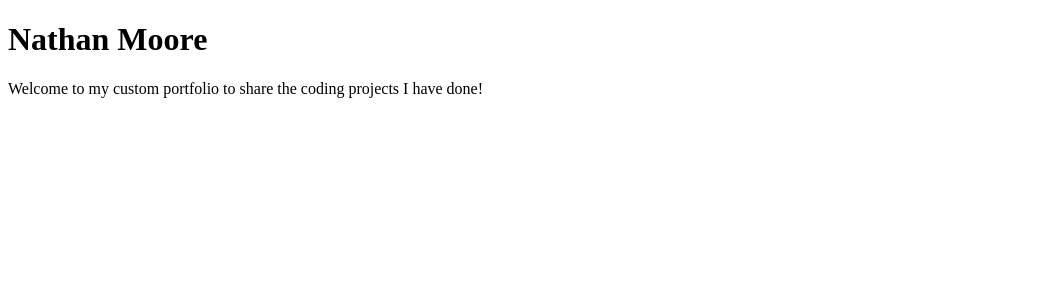
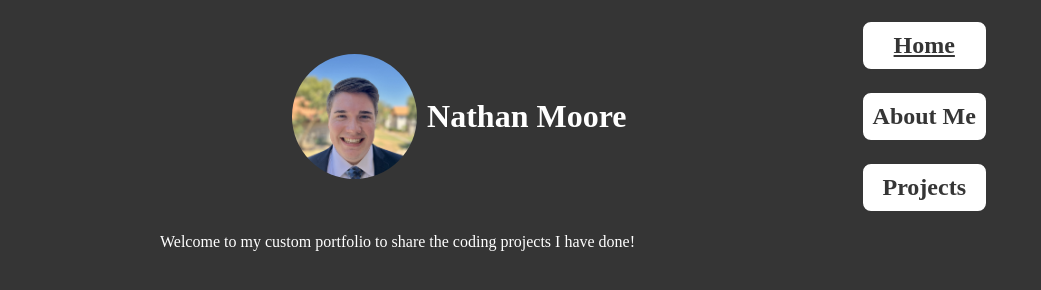
Before and after one commit to njmoore018/portfolio, a plain HTML site: page index.html in a window 1280 px wide. Shown: the whole page, without its empty margins (0-1041 px from the left). Drawn offline with Linux system fonts and the light colour scheme.

Commit message:
beginning of header and some initial design choices

```diff
--- a/index.html
+++ b/index.html
@@ -4,11 +4,32 @@
     <meta charset="UTF-8">
     <meta name="viewport" content="width=device-width, initial-scale=1.0">
     <title>Nathan Moore</title>
+    <link rel="stylesheet" href="resources/style.css">
 </head>
 <body>
-    <h1>Nathan Moore</h1>
-    <div>
+    <header>
+        <div class="title">
+            <a class = "imagelink" href="#">
+                <img src="resources/images/photo-of-nathan.jpg" alt="Photo of Nathan">
+            </a>
+            <h1>Nathan Moore</h1>
+        </div>
+        <nav>
+            <ul>
+                <li>
+                    <a href="#"><u>Home</u></a>
+                </li>
+                <li>
+                    <a href="about.html">About Me</a>
+                </li>
+                <li>
+                    <a href="projects.html">Projects</a>
+                </li>
+            </ul>
+        </nav>
+    </header>
+    <main>
         <p>Welcome to my custom portfolio to share the coding projects I have done!</p>
-    </div>
+    </main>
 </body>
 </html>
--- /dev/null
+++ b/resources/style.css
@@ -0,0 +1,65 @@
+* {
+    max-width: 960px;
+    margin: 0 auto;
+    padding: 0;
+}
+
+a {
+    text-decoration: none;
+}
+
+/* #region HEADER */
+header {
+    display: flex;
+    border-radius: 10px;
+    padding: 10px;
+}
+
+.title {
+    display: flex;
+    align-items: center;
+}
+
+header div a img {
+    display: block;
+    border-radius: 100px;
+    max-height: 125px;
+    padding: 10px;
+}
+
+header nav ul {
+    list-style: none;
+}
+
+header nav ul li {
+    padding: 10px;
+}
+
+header nav ul li a {
+    display: block;
+    border-width: 2px;
+    border-style: solid;
+    border-radius: 10px;
+    text-align: center;
+    font-size: x-large;
+    font-weight: 800;
+    background-color: #FFFFFF;
+    color: #353535;
+    padding: 10px;
+}
+
+header nav ul li :hover {
+    text-decoration: underline;
+    background-color: #353535;
+    color: #ffffff;
+}
+
+/* #endregion HEADER */
+
+body {
+    background-color: #353535;
+}
+
+h1, p {
+    color: #FFFFFF;
+}
```
Also changed, not shown: resources/images/photo-of-nathan.jpg (added).
